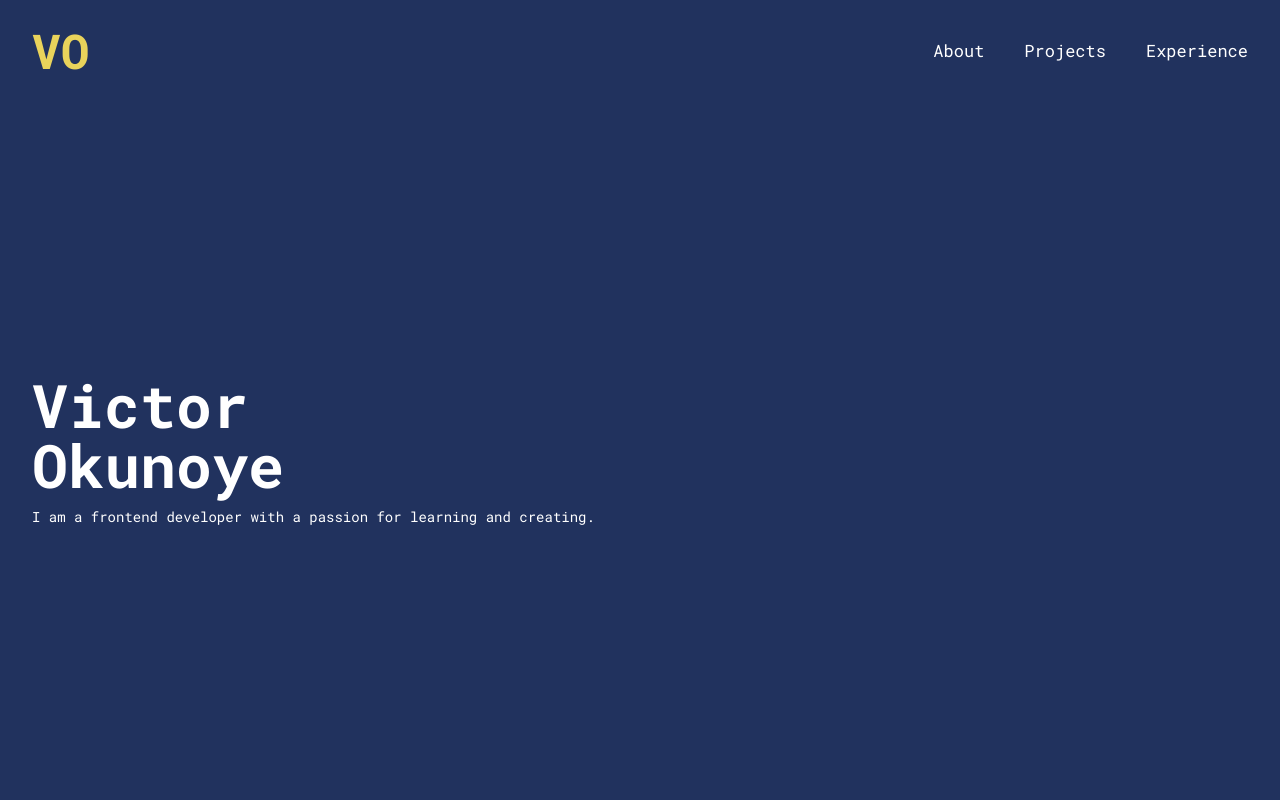
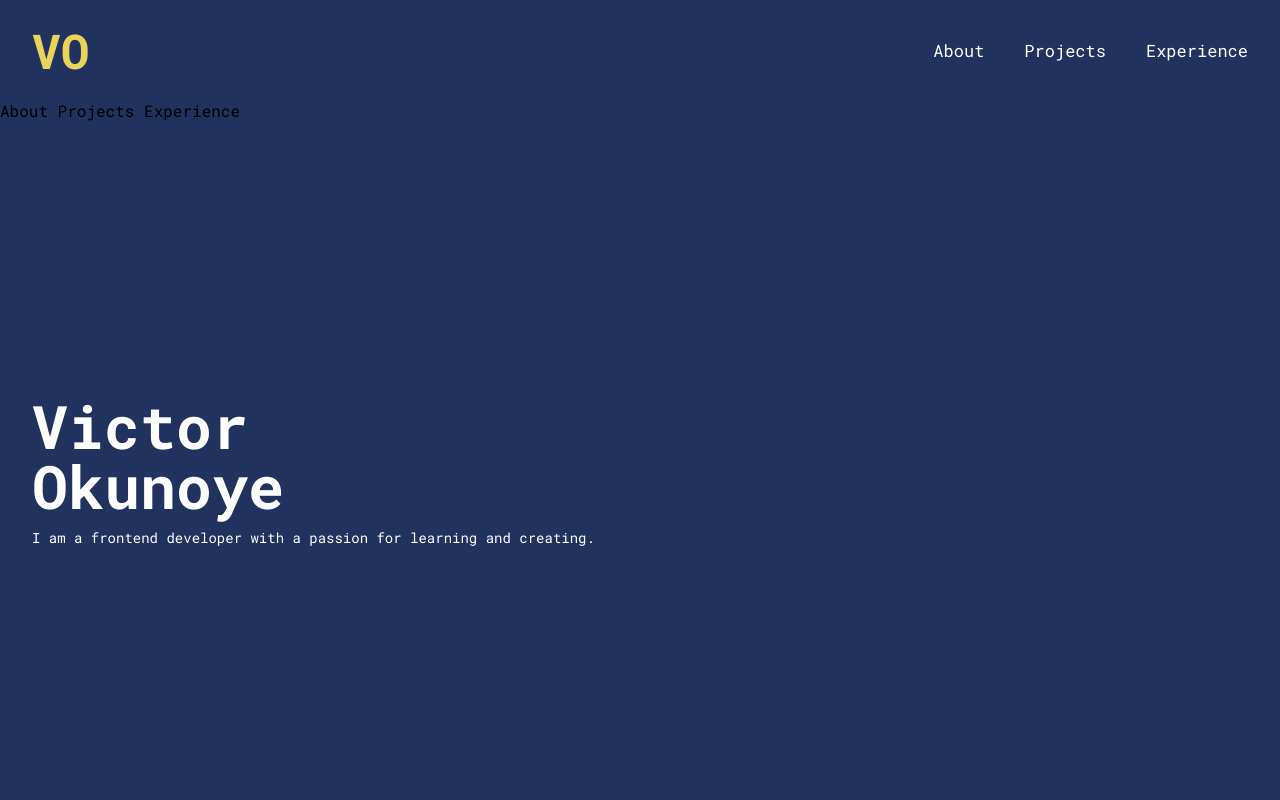
Before and after one commit to Ovsclassic/my_portfolio, a Next.js app: page / in a window 1280 px wide. Shown: the top 800 px of the page. Built offline with nearby package versions, Linux system fonts and the light colour scheme.

Commit message:
add html for open and close icon

```diff
--- a/src/components/Navbar.jsx
+++ b/src/components/Navbar.jsx
@@ -11,6 +11,7 @@ function Navbar() {
   const [expandNavbar, setExpandNavbar] = useState(false);
 
   return (
+    <>
       <div className={`${roboto_mono.className} ${styles.navbar}`}>
         <div className={styles.container}>
           <Link href="/" className={styles.logo}>
@@ -34,6 +35,19 @@ function Navbar() {
           </div>
         </div>
       </div>
+
+      <div
+        className={`${roboto_mono.className} ${styles.menu} ${
+          expandNavbar ? styles.open : styles.close
+        }`}
+      >
+        <div className={styles.linksMenu}>
+          <a href="#about"> About </a>
+          <a href="#projects"> Projects </a>
+          <a href="#experience"> Experience </a>
+        </div>
+      </div>
+    </>
   );
 }
 
```
Lines whose indentation alone changed are shown as unchanged.
